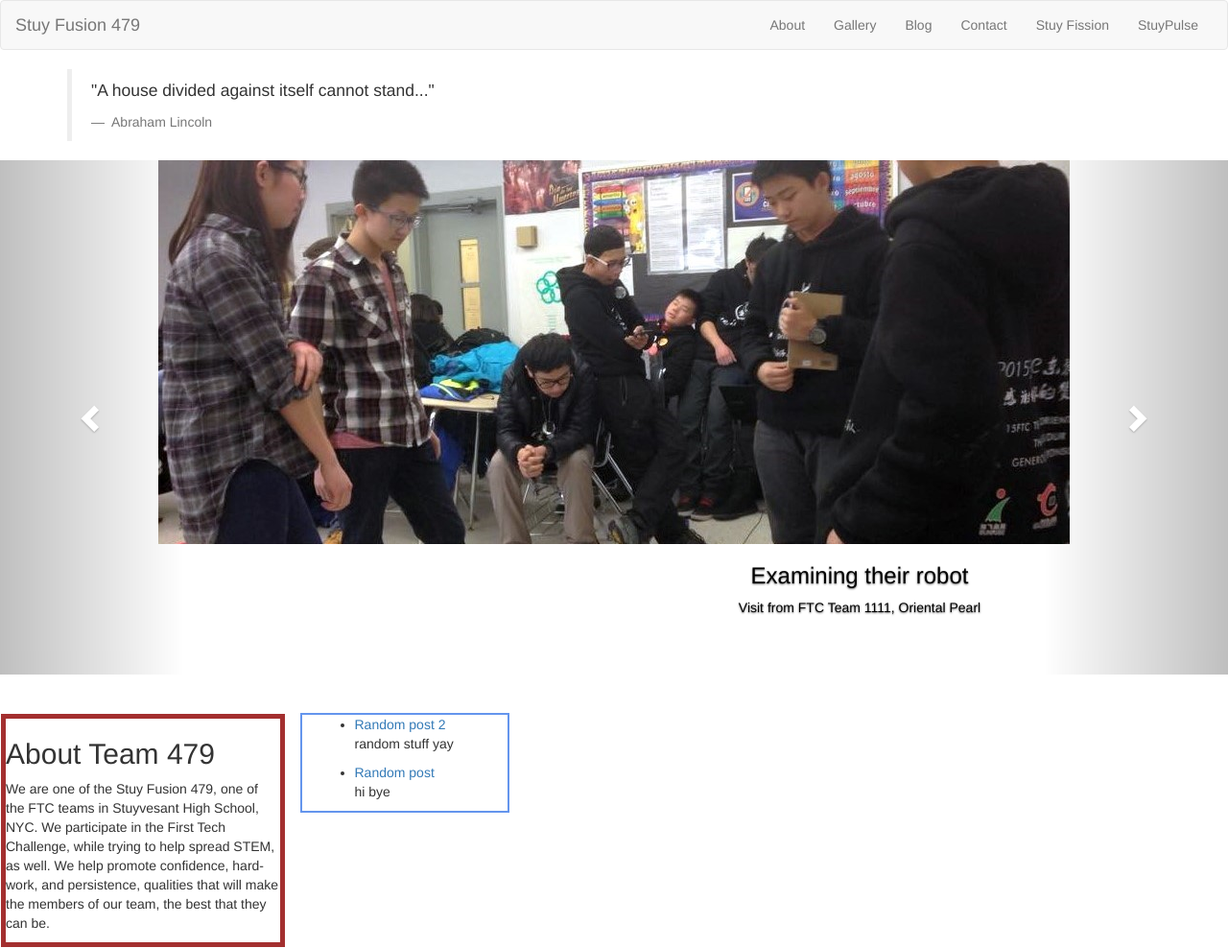
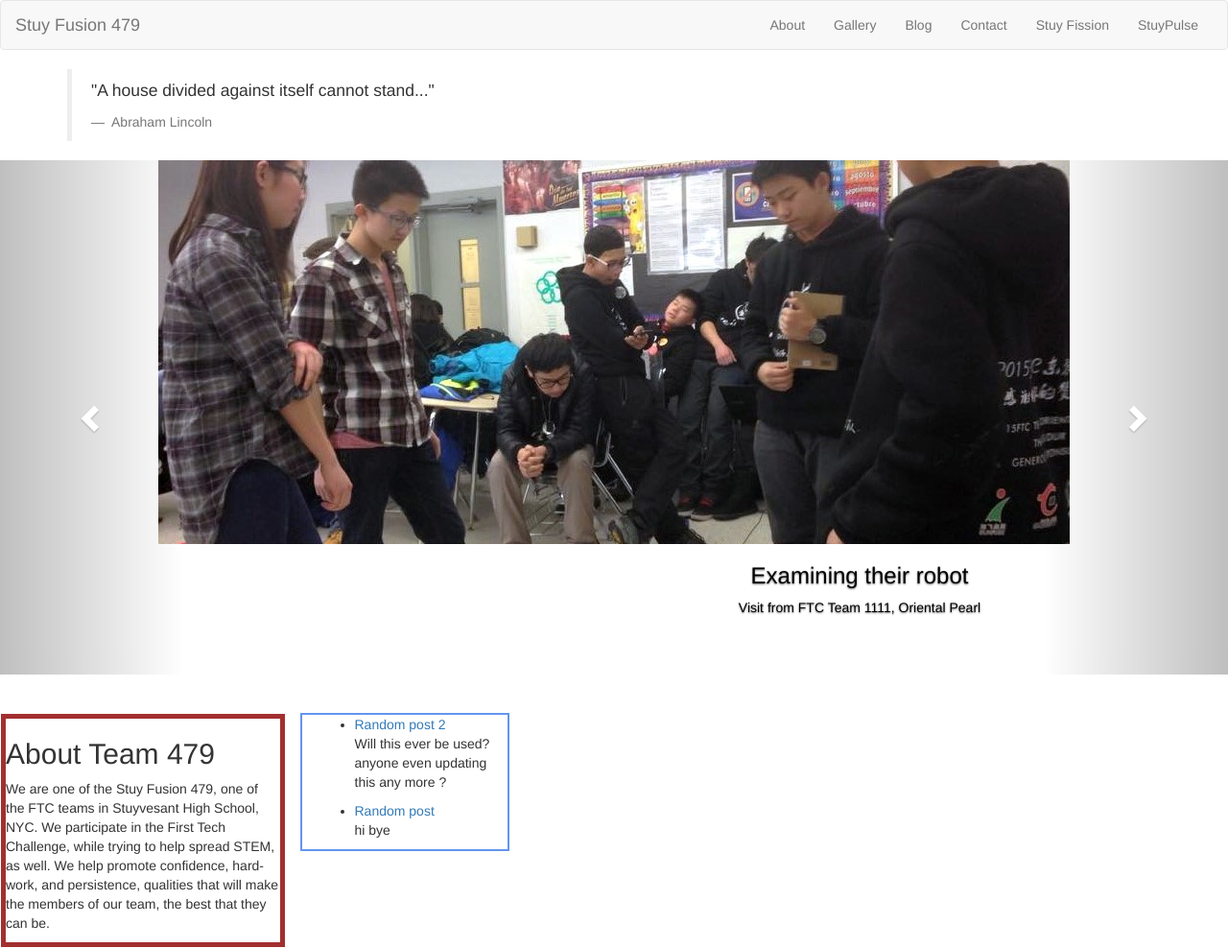
Before and after one commit to stuyfusion/stuyfusion.github.io, a Jekyll site: the page built from index.html, in a window 1280 px wide. Shown: the whole page at 96% size. Built offline with Jekyll 4.4.1, drawn with Linux system fonts in a browser that asks for light colours; nearby versions of some CDN libraries.

Commit message:
Update 2015-03-30-random-post-2.markdown
idk, i was at bio now

```diff
--- a/_posts/2015-03-30-random-post-2.markdown
+++ b/_posts/2015-03-30-random-post-2.markdown
@@ -4,4 +4,4 @@ title:  "Random post 2"
 date:   2015-03-30 16:06:16
 categories: jekyll update
 ---
-random stuff yay
+Will this ever be used? anyone even updating this any more ?
```
